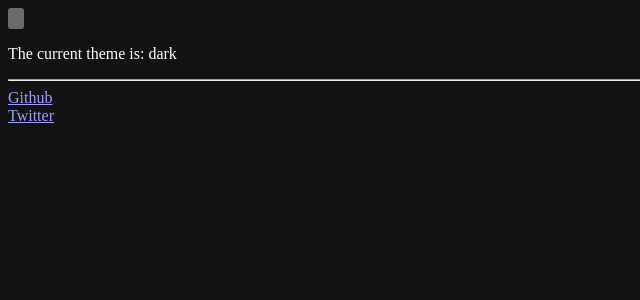
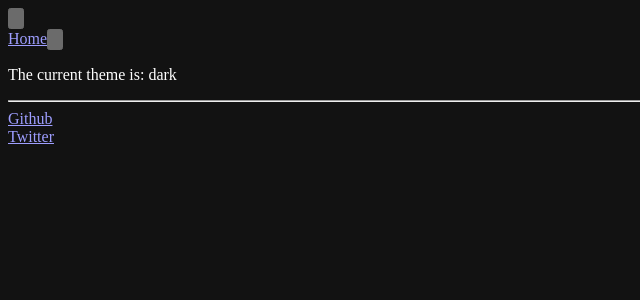
Before and after one commit to slingercode/ednoesco.com, a Next.js app: page / in a window 1280 px wide. Shown: the top 300 px of the page, without its empty margins (0-640 px from the left). Built offline with nearby package versions, Linux system fonts and the light colour scheme.

Commit message:
Add Radix UI Dropdown Menu component

```diff
--- a/components/Header.jsx
+++ b/components/Header.jsx
@@ -1,9 +1,20 @@
-import ToggleTheme from './ToggleTheme';
+import Link from 'next/link';
+
+import ToggleTheme from './common/ToggleTheme';
+import HeaderMenu from './common/HeaderMenu';
 
 const Header = () => {
   return (
-    <header className="p-5 md:p-10 lg:px-28 lg:py-10">
+    <header className="p-5 md:p-10 lg:px-28 lg:py-10 flex justify-between">
       <ToggleTheme />
+
+      <div className="flex items-center">
+        <Link href="/">
+          <a className="mr-5">Home</a>
+        </Link>
+
+        <HeaderMenu />
+      </div>
     </header>
   );
 };
--- /dev/null
+++ b/components/common/HeaderMenu.jsx
@@ -0,0 +1,44 @@
+import React from 'react';
+import Link from 'next/link';
+import { useRouter } from 'next/router';
+import * as DropdownMenu from '@radix-ui/react-dropdown-menu';
+
+const Item = ({ onSelect, children }) => (
+  <DropdownMenu.Item
+    className="p-1 rounded-md text-gray-800 hover:bg-blue-400"
+    onSelect={onSelect}
+  >
+    {children}
+  </DropdownMenu.Item>
+);
+
+const HeaderMenu = () => {
+  const router = useRouter();
+
+  return (
+    <DropdownMenu.Root>
+      <DropdownMenu.Trigger className="bg-gray-400 p-2 rounded-md">
+        <svg
+          xmlns="http://www.w3.org/2000/svg"
+          className="h-5 w-5"
+          viewBox="0 0 20 20"
+          fill="currentColor"
+        >
+          <path
+            fillRule="evenodd"
+            d="M3 5a1 1 0 011-1h12a1 1 0 110 2H4a1 1 0 01-1-1zM3 10a1 1 0 011-1h12a1 1 0 110 2H4a1 1 0 01-1-1zM9 15a1 1 0 011-1h6a1 1 0 110 2h-6a1 1 0 01-1-1z"
+            clipRule="evenodd"
+          />
+        </svg>
+      </DropdownMenu.Trigger>
+
+      <DropdownMenu.Content className="bg-gray-50 p-2 mt-1 rounded-md">
+        <Item onSelect={() => router.push('otaku')}>
+          <Link href="otaku">Otaku</Link>
+        </Item>
+      </DropdownMenu.Content>
+    </DropdownMenu.Root>
+  );
+};
+
+export default HeaderMenu;
--- a/package.json
+++ b/package.json
@@ -20,6 +20,7 @@
   },
   "dependencies": {
     "@notionhq/client": "^0.1.8",
+    "@radix-ui/react-dropdown-menu": "^0.0.21",
     "autoprefixer": "^10.2.6",
     "clsx": "^1.1.1",
     "next": "^10.2.3",
```
Also changed, not shown: components/common/ToggleTheme.jsx (renamed from components/ToggleTheme.jsx), 1 other file (tests, documents, lock files or other folders).
